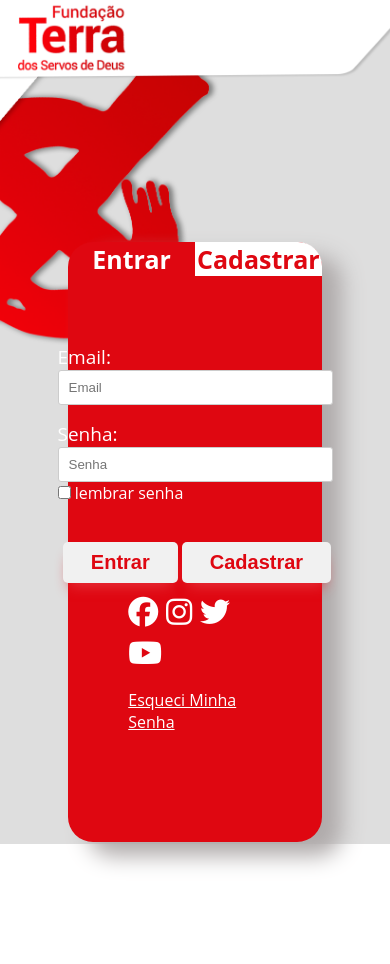
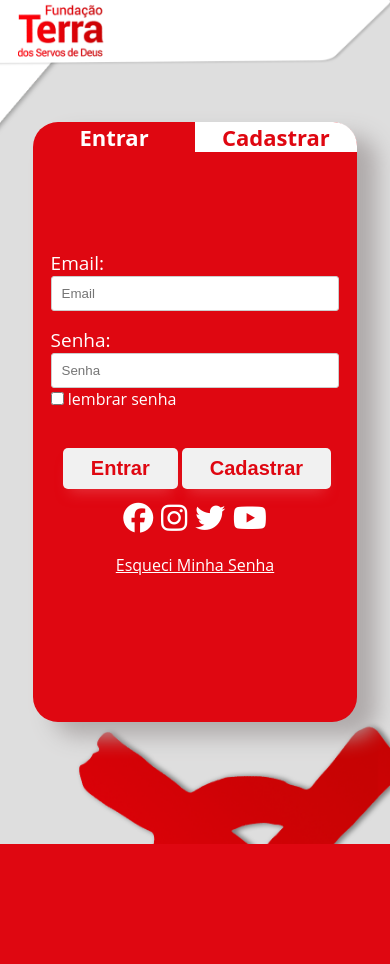
Before and after one commit to BruxoSagaz/Earth-Store, a PHP site: page / in a window 390 px wide. After the commit the page ends 844 px from the top, so only its background shows below. Run offline with PHP 8.4, Linux system fonts and the light colour scheme; some libraries are stand-ins or nearby versions.

Commit message:
Page fix

```diff
--- a/style/log_screen.css
+++ b/style/log_screen.css
@@ -242,7 +242,6 @@ div.enter{
 
     section div.screen {
         width: 100%;
-        margin-top: 120px;
     }
 
     body{
@@ -250,16 +249,53 @@ div.enter{
     }
 
     h2{
-        font-size: 25px;
+        font-size: 22px;
     }
 
     .form{
-        padding: 60px;
+        padding: 90px 0;
     }
+
+    .form form{
+        display: flex;
+        flex-direction: column;
+        align-content: center;
+        align-items: center;
+        width: 100%;
+    }
+
+    .form2 form{
+        display: flex;
+        flex-direction: column;
+        align-content: center;
+        align-items: center;
+        width: 100%;
+    }
+
+    .form input[type='text'], .form input[type='email'], .form2 input[type='text'], .form2 input[type='email'] {
+        width: 100%;
+    }
+
+    section div.form-div {
+        width: 83%;
+    }
+
 
     .form2{
         border-radius: 0px 0px 24px 24px;
-        height: calc(100% - 34px);
+        height: calc(100% - 30px);
+        display: none;
+        width: 100%;
+        flex-direction: column;
+        align-items: center;
+        justify-content: center;
+        align-content: center;
+        padding: 0;
+    }
+
+    div.enter{
+        margin: 8px 0px;
+        padding:0px calc(6% - 2px);
     }
 }
 
```
Also changed, not shown: images/bg_login_mobile.png.
